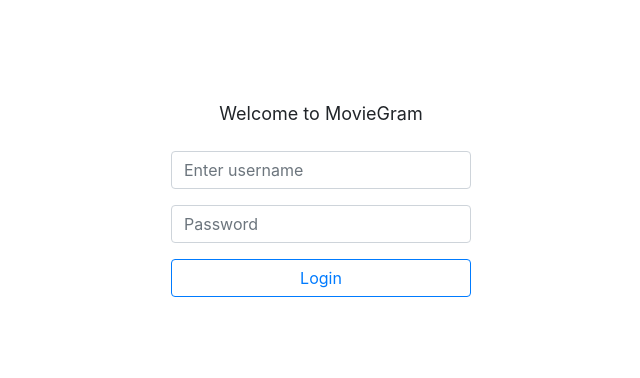
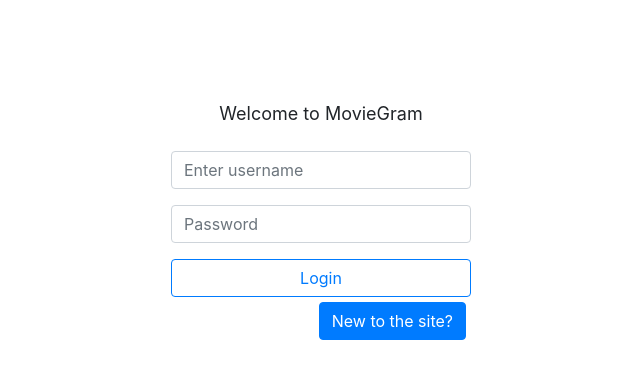
Before and after one commit to HareshNasit/Moviegram, a React (Create React App) app in the folder moviegram/: page /login in a window 1280 px wide. Shown: the top 378 px of the page, without its empty margins (319-959 px from the left). Built offline with nearby package versions, Linux system fonts and the light colour scheme.

Commit message:
new to site button

```diff
--- a/moviegram/src/Components/Login/index.js
+++ b/moviegram/src/Components/Login/index.js
@@ -1,6 +1,7 @@
 import React from 'react';
 import './styles.css';
 import { Button, Form } from 'react-bootstrap';
+import {Link} from 'react-router-dom';
 
 class LoginScreen extends React.Component {
     render() {
@@ -23,6 +24,10 @@
                       className="loginButton">
                 Login
               </Button>
+
+            <div className="notRegisteredButtonBox">
+              <Button className="notRegisteredButton" as={Link} to="/signup" type="submit">New to the site?</Button>
+            </div>
         </Form>
         </div>
 
--- a/moviegram/src/Components/Login/styles.css
+++ b/moviegram/src/Components/Login/styles.css
@@ -20,3 +20,13 @@
     text-align: center;
     font-size: large;
   }
+
+  .notRegisteredButtonBox {
+    height: 50px;
+}
+
+.notRegisteredButton {
+    margin: 5px;
+    right: 0px;
+    position: absolute;
+}
```
